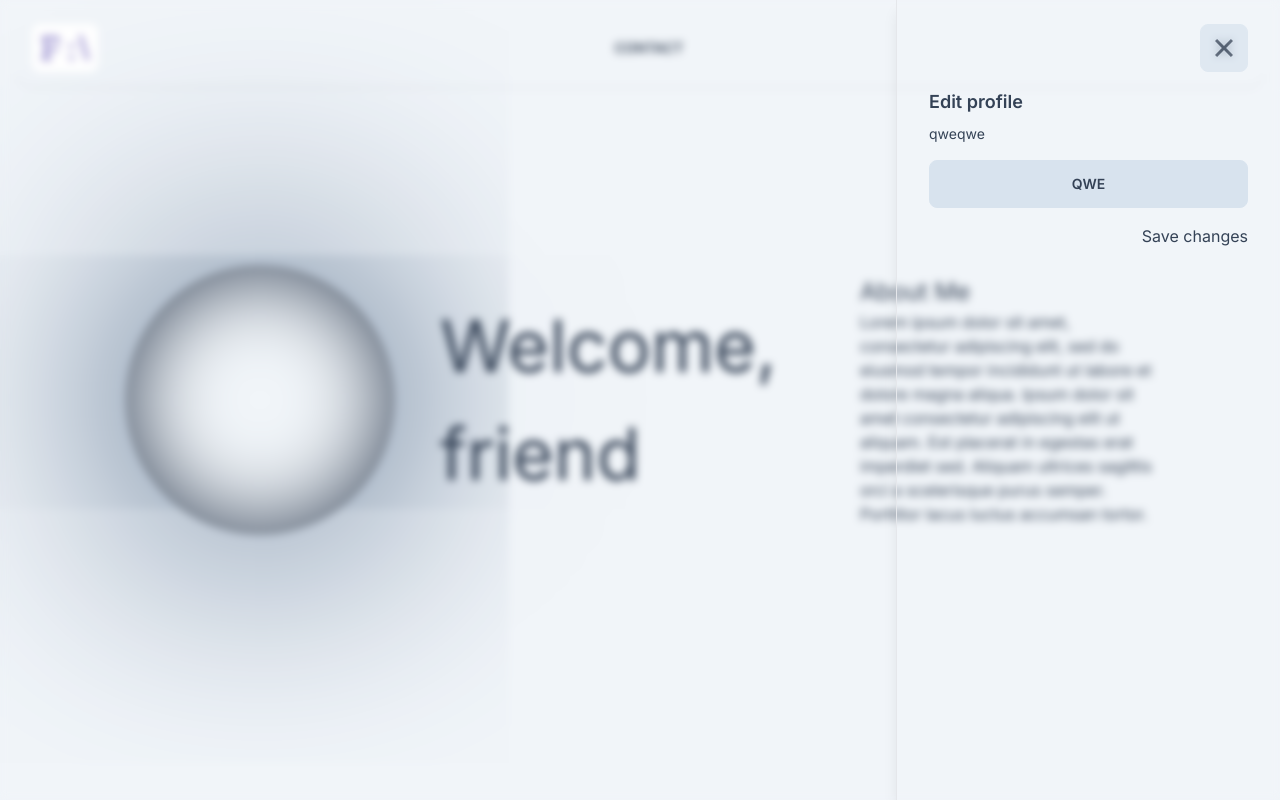
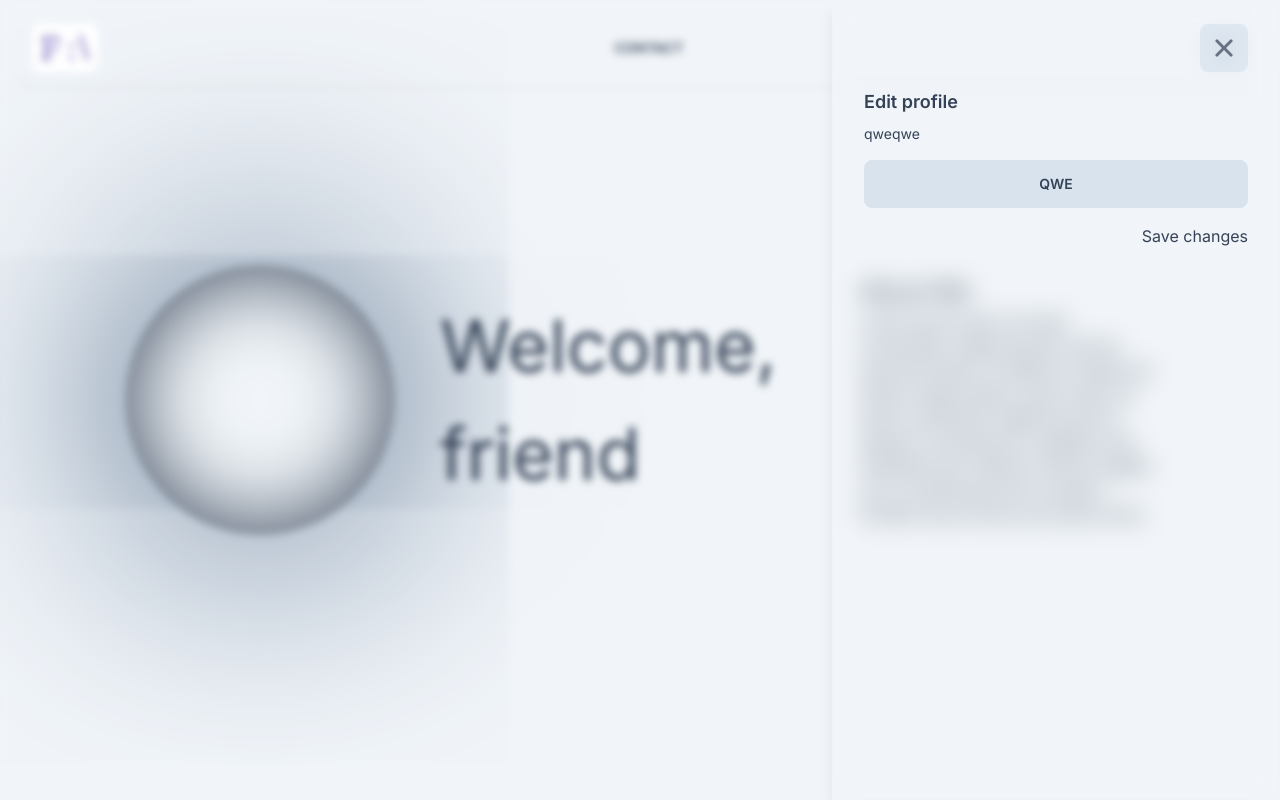
Before and after one commit to felissi/test-nextjs-ci-depoly, a Next.js app: page / in a window 1280 px wide. Both pictures are taken after a click on the button 1223 px from the left and 48 px from the top of the page. Shown: the top 800 px of the page. Built offline with nearby package versions, Linux system fonts and the light colour scheme.

Commit message:
fix: drawer - blur - size - border

```diff
--- a/components/ui/sheet.tsx
+++ b/components/ui/sheet.tsx
@@ -34,16 +34,16 @@ const SheetOverlay = React.forwardRef<
 SheetOverlay.displayName = SheetPrimitive.Overlay.displayName
 
 const sheetVariants = cva(
-  "fixed z-50 gap-4 bg-background p-6 px-8 pt-[88px] shadow-lg transition ease-in-out data-[state=open]:animate-in data-[state=closed]:animate-out data-[state=closed]:duration-300 data-[state=open]:duration-500",
+  "w-full  fixed z-50 gap-4 bg-background p-6 px-8 pt-[88px] shadow-lg transition ease-in-out data-[state=open]:animate-in data-[state=closed]:animate-out data-[state=closed]:duration-300 data-[state=open]:duration-500",
   {
     variants: {
       side: {
         top: "inset-x-0 top-0 border-b data-[state=closed]:slide-out-to-top data-[state=open]:slide-in-from-top",
         bottom:
           "inset-x-0 bottom-0 border-t data-[state=closed]:slide-out-to-bottom data-[state=open]:slide-in-from-bottom",
-        left: "inset-y-0 left-0 h-full w-3/4 border-r data-[state=closed]:slide-out-to-left data-[state=open]:slide-in-from-left sm:max-w-sm",
+        left: "inset-y-0 left-0 h-full md:w-3/4 border-r data-[state=closed]:slide-out-to-left data-[state=open]:slide-in-from-left md:max-w-md",
         right:
-          "inset-y-0 right-0 h-full w-3/4 border-l data-[state=closed]:slide-out-to-right data-[state=open]:slide-in-from-right sm:max-w-sm",
+          "inset-y-0 right-0 h-full md:w-3/4 theme-dark:shadow-white/10 backdrop-blur-md data-[state=closed]:slide-out-to-right data-[state=open]:slide-in-from-right md:max-w-md",
       },
     },
     defaultVariants: {
@@ -83,7 +83,7 @@ const SheetHeader = ({
 }: React.HTMLAttributes<HTMLDivElement>) => (
   <div
     className={cn(
-      "flex flex-col space-y-2 text-center sm:text-left",
+      "flex flex-col space-y-2 text-center md:text-left",
       className
     )}
     {...props}
@@ -97,7 +97,7 @@ const SheetFooter = ({
 }: React.HTMLAttributes<HTMLDivElement>) => (
   <div
     className={cn(
-      "flex flex-col-reverse sm:flex-row sm:justify-end sm:space-x-2",
+      "flex flex-col-reverse md:flex-row md:justify-end md:space-x-2",
       className
     )}
     {...props}
```
